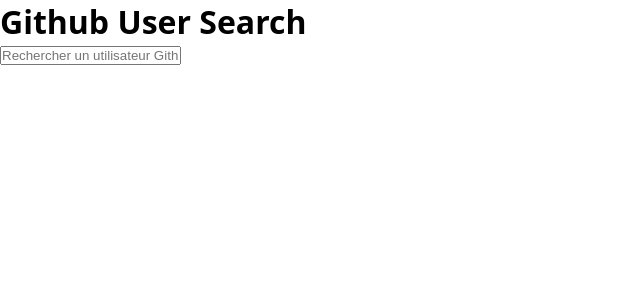
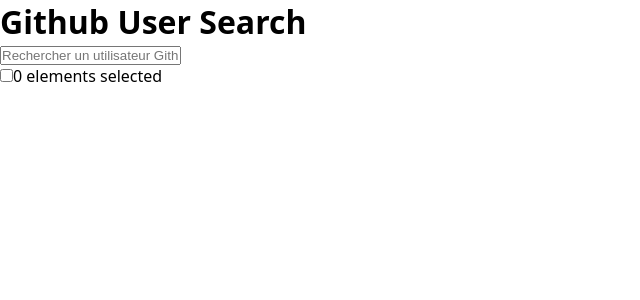
Before and after one commit to Scearamux/github-user-search-intermediaire-senior, a React (Vite) app: page / in a window 1280 px wide. Shown: the top 300 px of the page, without its empty margins (0-640 px from the left). Built offline with nearby package versions, Linux system fonts and the light colour scheme.

Commit message:
feat: add checkboxes and select all

```diff
--- a/src/App.tsx
+++ b/src/App.tsx
@@ -8,12 +8,37 @@
   const [users, setUsers] = useState<GithubUser[]>([]);
   const [isLoading, setIsLoading] = useState<boolean>(false);
   const [error, setError] = useState<string>("");
+  const [selectedIds, setSelectedIds] = useState<Set<number>>(new Set());
 
   const handleChange = (event: React.ChangeEvent<HTMLInputElement>) => {
     setQuery(event.target.value);
   };
 
+  const toggleSelect = (id: number) => {
+    setSelectedIds((prevSelectedIds) => {
+      const newSelectedIds = new Set(prevSelectedIds);
+      if (newSelectedIds.has(id)) {
+        newSelectedIds.delete(id);
+      } else {
+        newSelectedIds.add(id);
+      }
+      return newSelectedIds;
+    });
+  };
+
+  const areAllSelected = users.length > 0 && selectedIds.size === users.length;
+
+  const toggleSelectAll = () => {
+    if (areAllSelected) {
+      setSelectedIds(new Set());
+    } else {
+      setSelectedIds(new Set(users.map((user) => user.id)));
+    }
+  };
+
   useEffect(() => {
+    setSelectedIds(new Set());
+
     if (query.trim() === "") {
       setUsers([]);
       setError("");
@@ -54,7 +79,7 @@
         .finally(() => {
           setIsLoading(false);
         });
-    }, 300);
+    }, 400);
 
     return () => {
       clearTimeout(timeoutId);
@@ -76,9 +101,24 @@
       {!isLoading && !error && query.trim() !== "" && users.length === 0 && (
         <p>Aucun résultat trouvé.</p>
       )}
+      <div className="selection-bar">
+        <label>
+          <input
+            type="checkbox"
+            checked={areAllSelected}
+            onChange={toggleSelectAll}
+          />
+          {selectedIds.size} elements selected
+        </label>
+      </div>
       <div className="user-grid">
         {users.map((user) => (
-          <UserCard key={user.id} user={user} />
+          <UserCard
+            key={user.id}
+            user={user}
+            isSelected={selectedIds.has(user.id)}
+            onToggleSelect={toggleSelect}
+          />
         ))}
       </div>
     </div>
--- a/src/components/UserCard.css
+++ b/src/components/UserCard.css
@@ -1,4 +1,5 @@
 .user-card {
+  position: relative;
   display: flex;
   flex-flow: column wrap;
   align-items: center;
@@ -9,6 +10,15 @@
   border-radius: 12px;
   box-shadow: 0 4px 10px rgba(0, 0, 0, 0.1);
   overflow: hidden;
+}
+
+.user-card__checkbox {
+  position: absolute;
+  top: 8px;
+  left: 8px;
+  width: 14px;
+  height: 14px;
+  cursor: pointer;
 }
 
 .user-card__avatar {
--- a/src/components/UserCard.tsx
+++ b/src/components/UserCard.tsx
@@ -3,14 +3,23 @@
 
 interface UserCardProps {
   user: GithubUser;
+  isSelected: boolean;
+  onToggleSelect: (id: number) => void;
 }
 
-function UserCard({ user }: UserCardProps) {
+function UserCard({ user, isSelected, onToggleSelect }: UserCardProps) {
   return (
     <div className="user-card">
+      <input
+        type="checkbox"
+        checked={isSelected}
+        onChange={() => onToggleSelect(user.id)}
+        aria-label={`Sélectionner ${user.login}`}
+        className="user-card__checkbox"
+      />
       <img
         src={user.avatar_url}
-        alt="{`Avatar de ${user.login}`}"
+        alt={`Avatar de ${user.login}`}
         className="user-card__avatar"
       />
       <p className="user-card__id">{user.id}</p>
```
